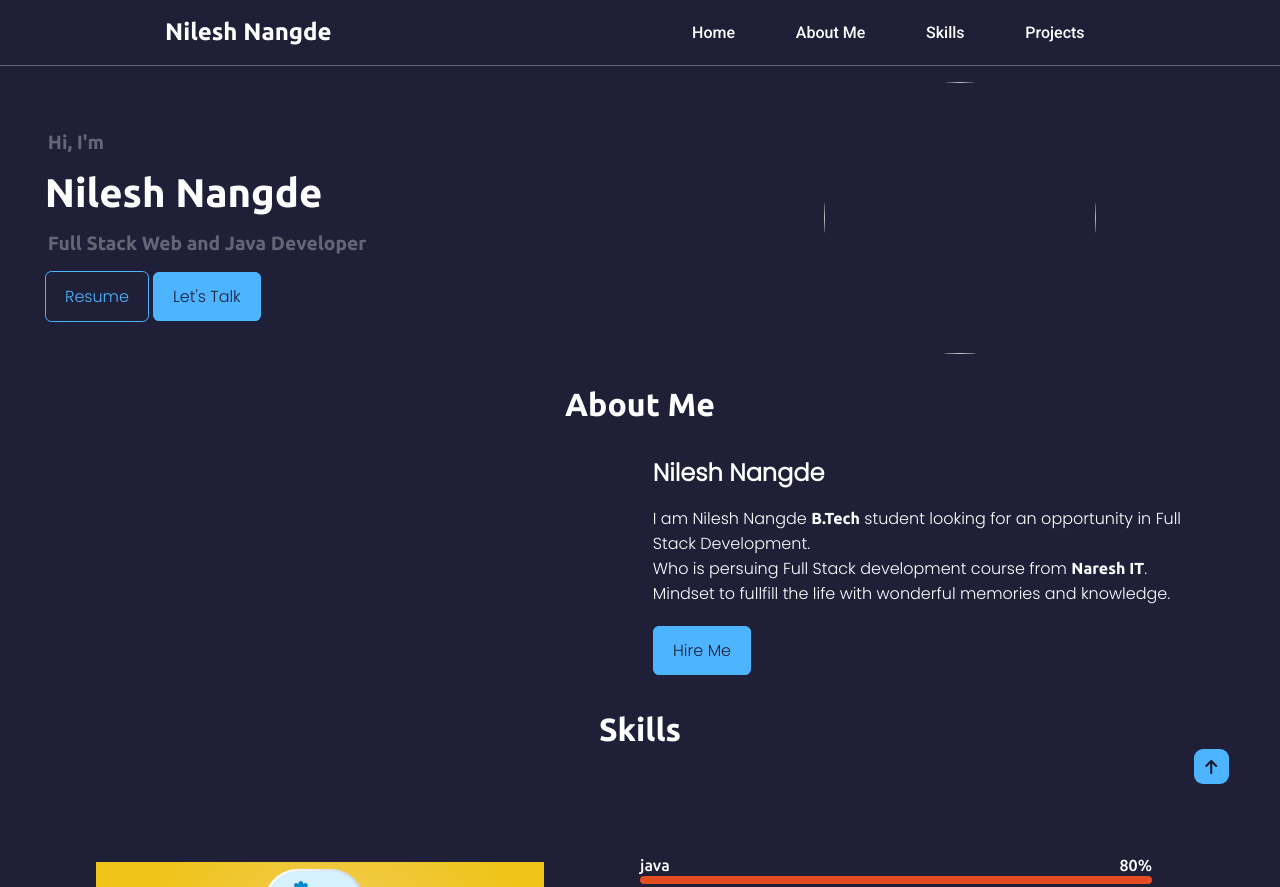
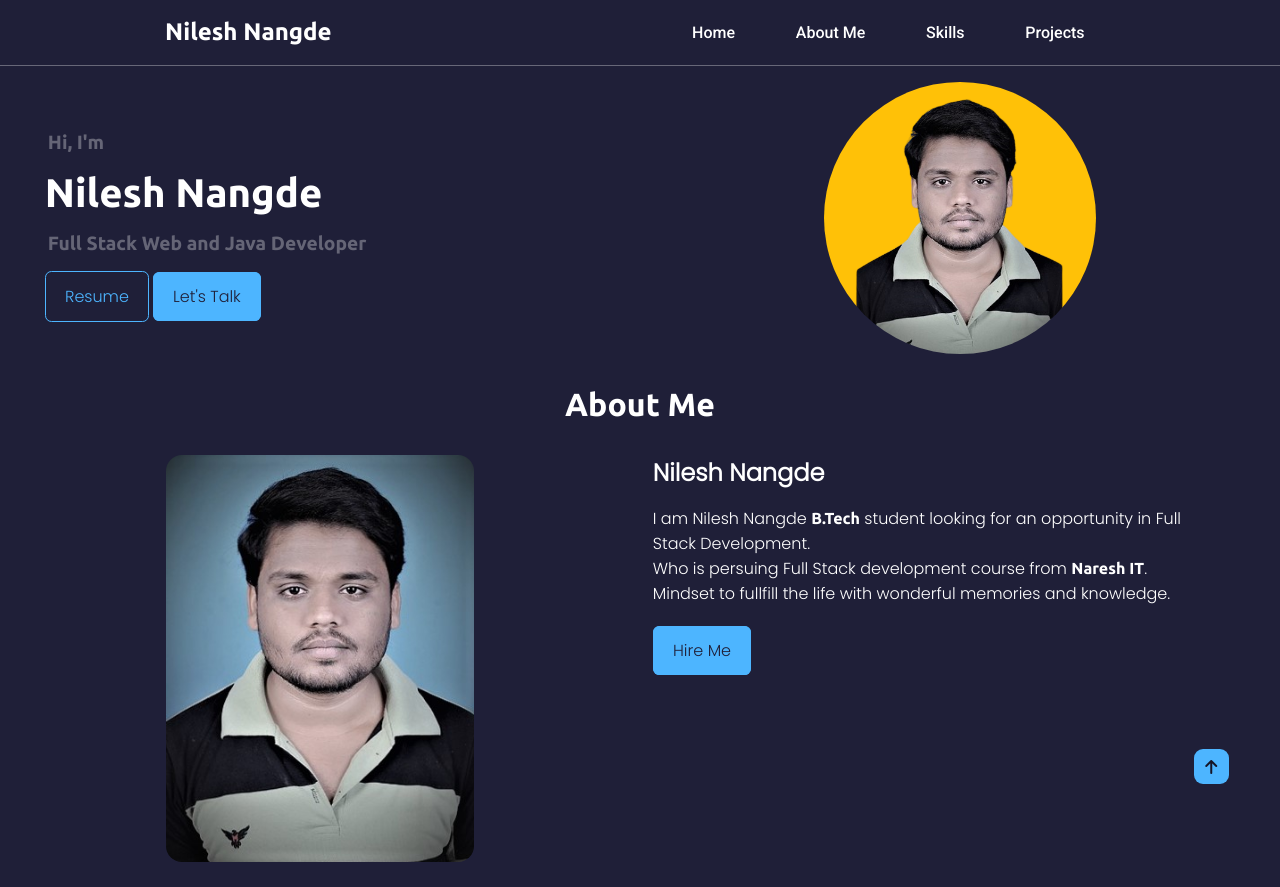
Before and after one commit to NileshNangde/My-Portfolio, a plain HTML site: page index.html in a window 1280 px wide. Shown: the top 887 px of the page. Drawn offline with Linux system fonts and the light colour scheme.

Commit message:
version5

```diff
--- a/index.html
+++ b/index.html
@@ -61,7 +61,7 @@
                 <h6 class="poppinss">Hi, I'm</h6>
                 <h1 class="t-white">Nilesh Nangde</h1>
                 <h4 class="poppinss">Full Stack Web and Java Developer</h4>
-                <a href="#" target="_blank"><button
+                <a href="./public/Nilesh_CV2.pdf" target="_blank"><button
                         class="btn poppins">Resume</button></a>
                 <a class="btn live poppins" id="hireme" href="https://in.linkedin.com/in/nilesh-nangde"
                     target="_blank">Let's Talk</a>
@@ -70,7 +70,7 @@
         <div class="home-right flex s-center items-center">
             <div class="circle flex s-center items-center" id="mainImage">
 
-                <img src="./public/images/nileshphoto.png" alt="">
+                <img src="./public/images/Capture121.png" alt="">
             </div>
 
         </div>
@@ -82,7 +82,7 @@
         <div class="about-container flex s-around ">
             <div class=" about-left flex s-center items-center">
 
-                <img src="./public/images/nileshphoto.png" alt="" style="width: 50%;">
+                <img src="./public/images/NileshP1.jpg" alt="" style="width: 50%;">
             </div>
 
             <div class="about-right flex">
```
Also changed, not shown: public/images/Capture11.png (added), public/images/Capture12.png (added), public/images/Capture121.png (added), public/images/Capture13.png (added), public/images/NileshP1.jpg (added), 2 other files.
